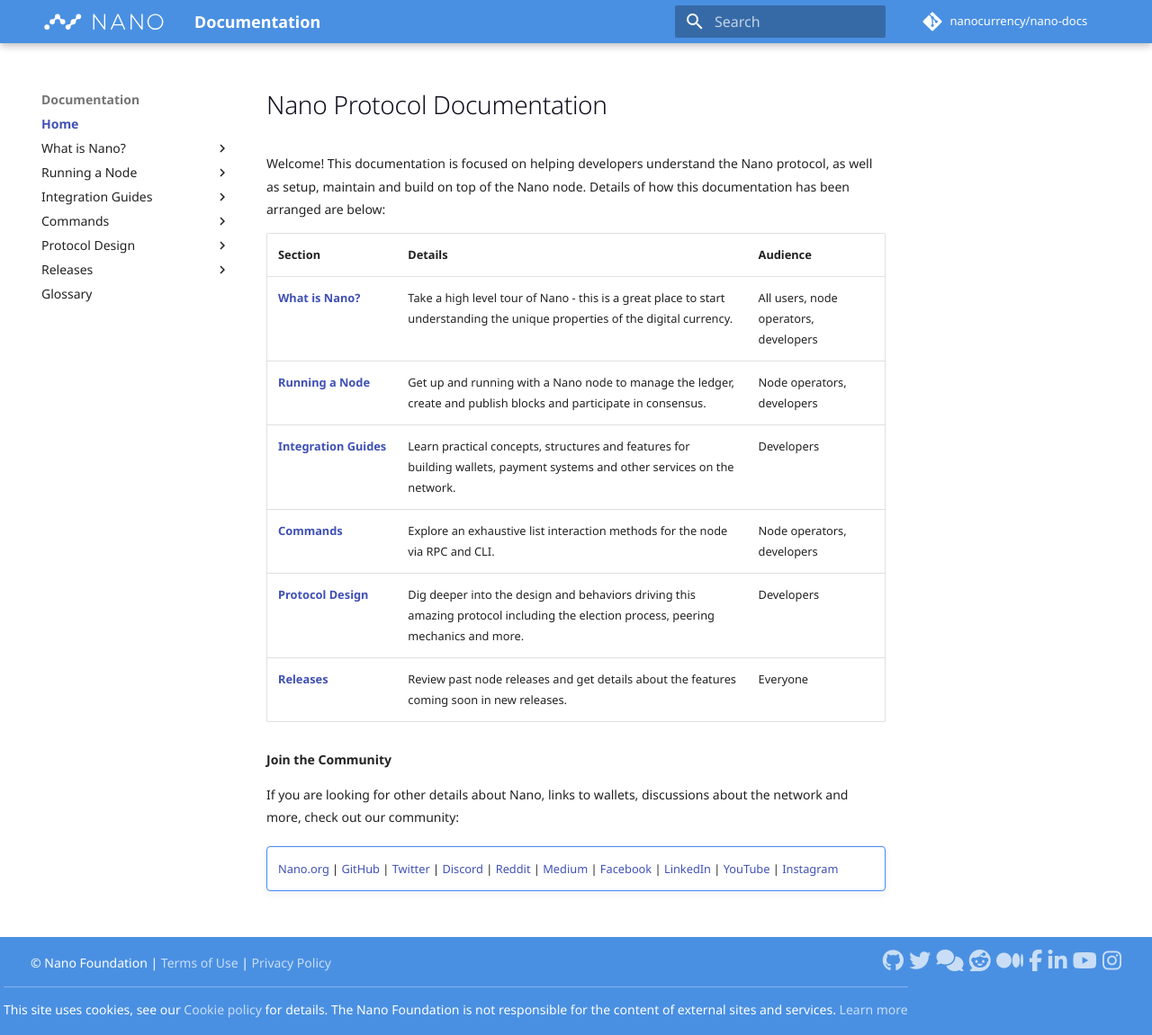
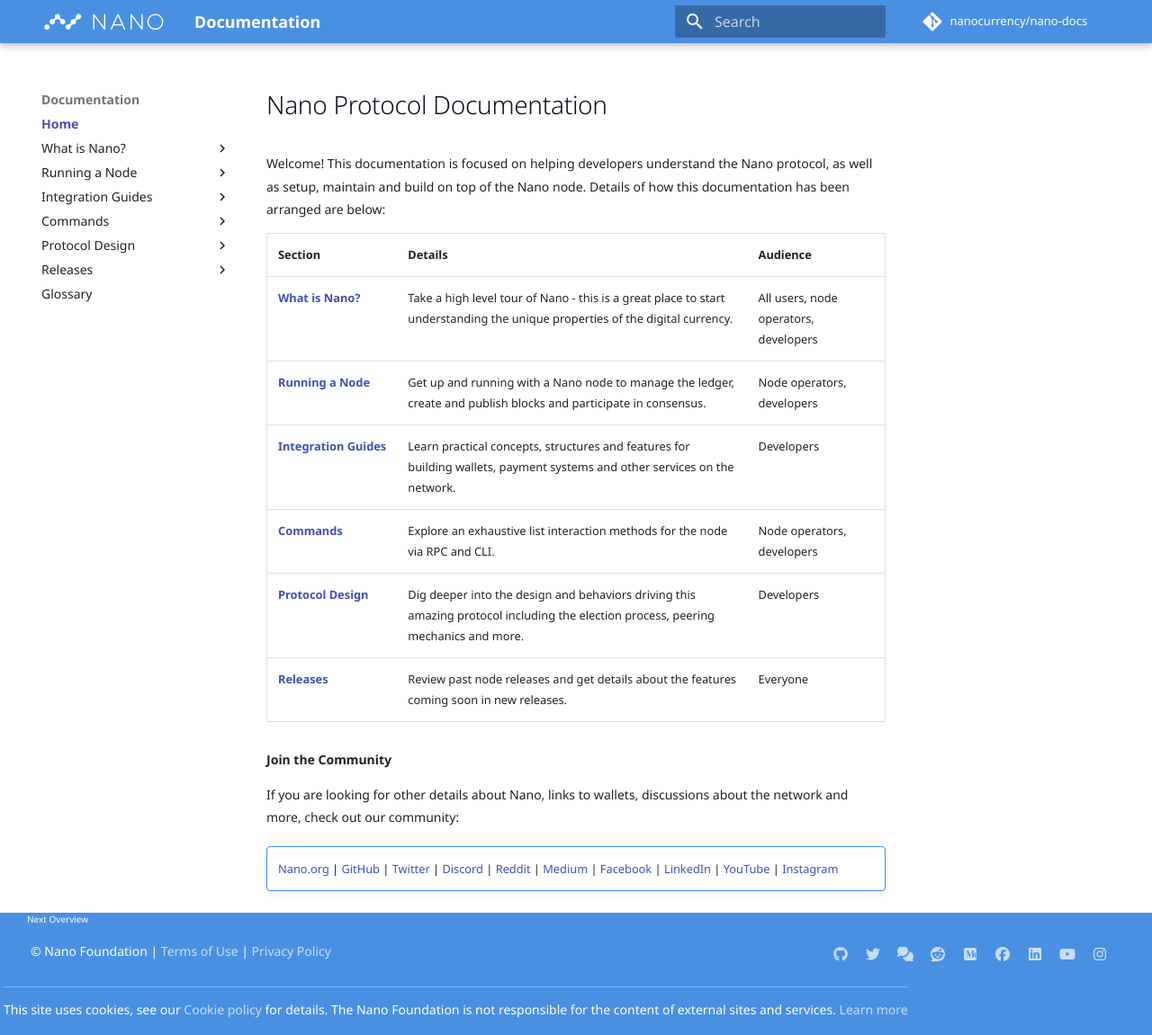
Before and after one commit to nanocurrency/nano-docs, an MkDocs documentation site: the page built from docs/index.md, in a window 1280 px wide and 1151 px high. Shown: the whole window at 90% size. Built offline with MkDocs 1.6.1 and Material for MkDocs 9.7.7, drawn with Linux system fonts in a browser that asks for light colours; nearby versions of some CDN libraries; library files that are not in the unit come from our copies; comment, search, counter and statistics services are not loaded.

Commit message:
Add next, previous bottom nav back to footer (#170)

```diff
--- a/theme/partials/footer.html
+++ b/theme/partials/footer.html
@@ -1,4 +1,59 @@
+<!-- Application footer -->
 <footer class="md-footer">
+
+  <!-- Link to previous and/or next page -->
+  {% if page.previous_page or page.next_page %}
+    <div class="md-footer-nav">
+      <nav class="md-footer-nav__inner md-grid">
+
+        <!-- Link to previous page -->
+        {% if page.previous_page %}
+          <a href="{{ page.previous_page.url | url }}"
+              title="{{ page.previous_page.title | striptags }}"
+              class="md-flex md-footer-nav__link md-footer-nav__link--prev"
+              rel="prev">
+            <div class="md-flex__cell md-flex__cell--shrink">
+              <i class="md-icon md-icon--arrow-back
+                    md-footer-nav__button"></i>
+            </div>
+            <div class="md-flex__cell md-flex__cell--stretch
+                  md-footer-nav__title">
+              <span class="md-flex__ellipsis">
+                <span class="md-footer-nav__direction">
+                  {{ lang.t("footer.previous") }}
+                </span>
+                {{ page.previous_page.title }}
+              </span>
+            </div>
+          </a>
+        {% endif %}
+
+        <!-- Link to next page -->
+        {% if page.next_page %}
+          <a href="{{ page.next_page.url | url }}"
+              title="{{ page.next_page.title | striptags }}"
+              class="md-flex md-footer-nav__link md-footer-nav__link--next"
+              rel="next">
+            <div class="md-flex__cell md-flex__cell--stretch
+                  md-footer-nav__title">
+              <span class="md-flex__ellipsis">
+                <span class="md-footer-nav__direction">
+                  {{ lang.t("footer.next") }}
+                </span>
+                {{ page.next_page.title }}
+              </span>
+            </div>
+            <div class="md-flex__cell md-flex__cell--shrink">
+              <i class="md-icon md-icon--arrow-forward
+                    md-footer-nav__button"></i>
+            </div>
+          </a>
+        {% endif %}
+      </nav>
+    </div>
+  {% endif %}
+
+  <!-- Further information -->
     <div class="md-footer-meta md-typeset">
         <div class="md-footer-meta__inner md-grid">
             <div class="md-footer-copyright">
@@ -11,28 +66,9 @@
                     Privacy Policy
                 </a>
             </div>
-            <div class="md-footer-social">
-                <link href="/assets/fonts/font-awesome.css" rel="stylesheet">
-                    <a class="md-footer-social__link fa fa-github" href="https://github.com/nanocurrency">
-                    </a>
-                    <a class="md-footer-social__link fa fa-twitter" href="https://twitter.com/nano">
-                    </a>
-                    <a class="md-footer-social__link fa fa-comments" href="https://chat.nano.org">
-                    </a>
-                    <a class="md-footer-social__link fa fa-reddit" href="https://reddit.com/r/nanocurrency">
-                    </a>
-                    <a class="md-footer-social__link fa fa-medium" href="https://medium.com/nanocurrency">
-                    </a>
-                    <a class="md-footer-social__link fa fa-facebook" href="https://facebook.com/nanofoundation">
-                    </a>
-                    <a class="md-footer-social__link fa fa-linkedin" href="https://linkedin.com/company/nano-foundation">
-                    </a>
-                    <a class="md-footer-social__link fa fa-youtube" href="https://www.youtube.com/nanocurrency/">
-                    </a>
-                    <a class="md-footer-social__link fa fa-instagram" href="https://www.instagram.com/nanocurrency/">
-                    </a>
-                </link>
-            </div>
+
+            <!-- Social links -->
+            {% include "partials/social.html" %}
         </div>
         <div class="md-footer-meta__inner md-grid md-grid-disclaimer">
     		<div class="md-footer-disclaimer md-footer-copyright">
```
